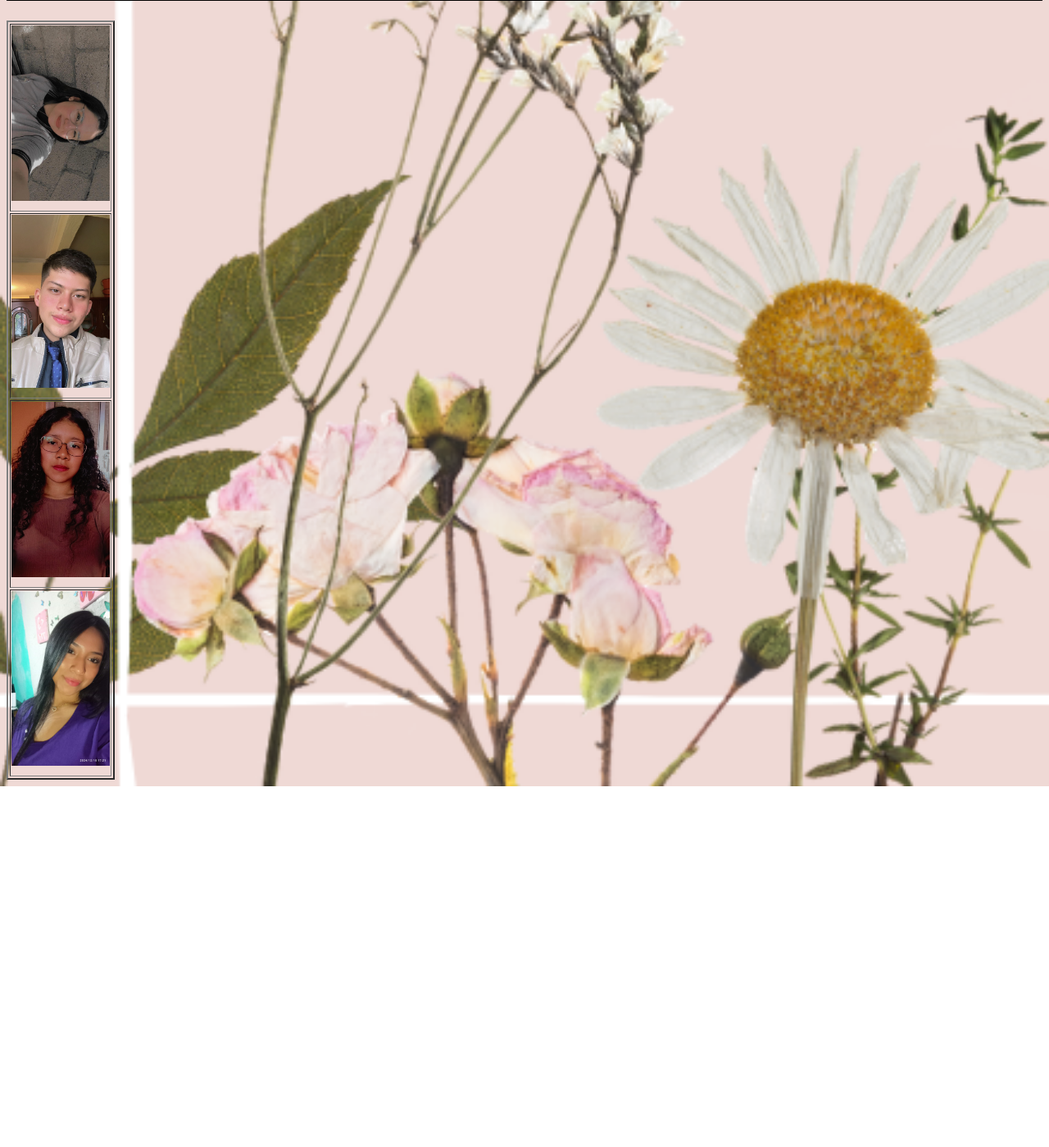
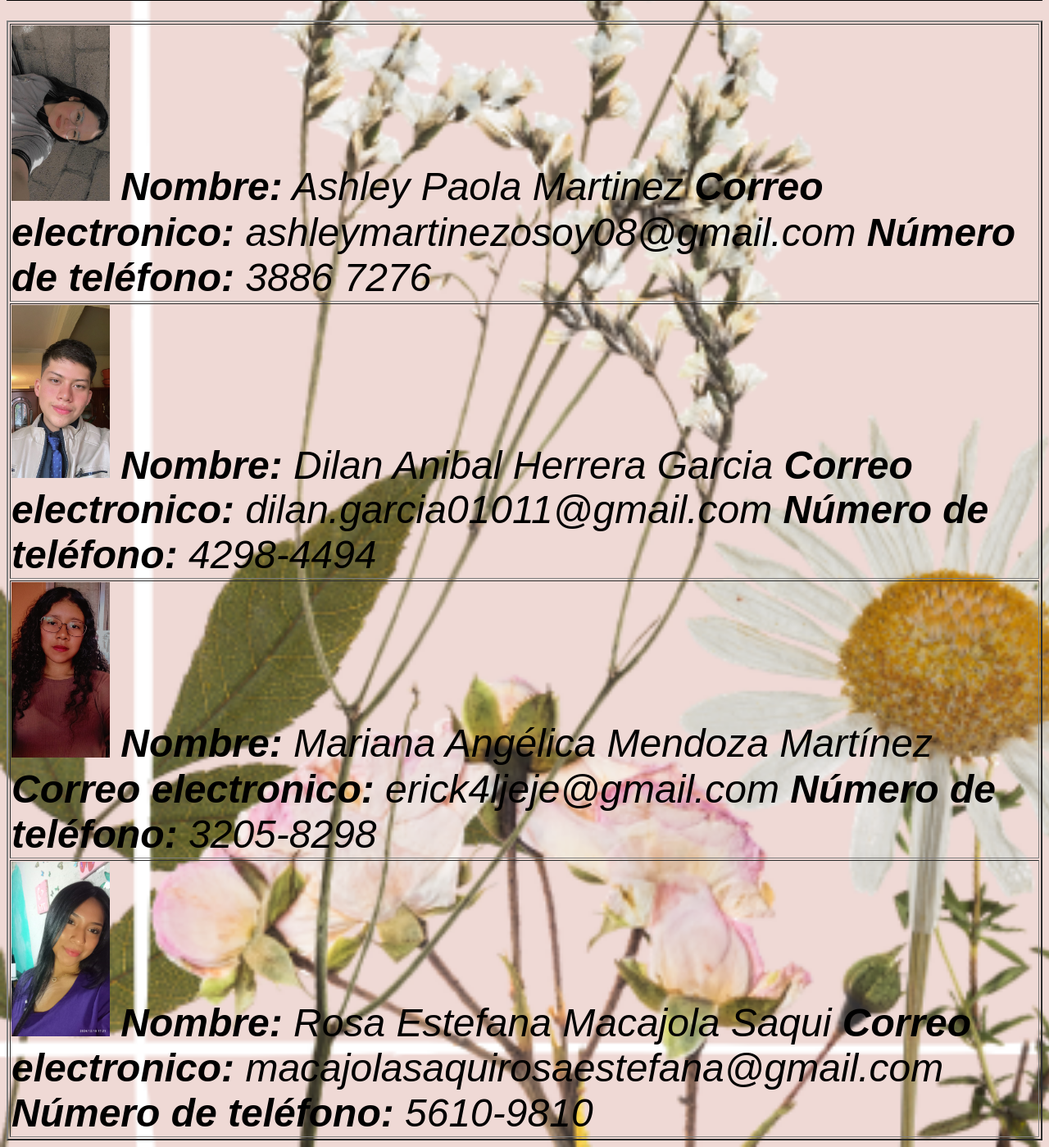
Before and after one commit to Emily898/Emily-Cord-n-, a plain HTML site: page index.html in a window 1280 px wide. Shown: the part 2198-3597 px from the top of the page at 82% size. Before the commit the page ends 3157 px from the top, so only its background shows below. Drawn offline with Linux system fonts and the light colour scheme.

Commit message:
Update index.html

```diff
--- a/index.html
+++ b/index.html
@@ -53,21 +53,45 @@ background-image: url("fondo.avif");
 <tr>
 <td>
   <img src="Ashley.jpg" heigth = "110" width = "120" />
+ <b> Nombre:</b>
+<i>Ashley Paola Martinez</i>
+  <b>Correo electronico:</b>
+<i>ashleymartinezosoy08@gmail.com</i>
+<b>Número de teléfono:</b>
+<i>3886 7276</i>
 </td>
 </tr>
 <tr>
 <td>
   <img src="Dilan.jpg" heigth = "110" width = "120" />
+   <b> Nombre:</b>
+<i>Dilan Anibal Herrera Garcia</i>
+  <b>Correo electronico:</b>
+<i>dilan.garcia01011@gmail.com</i>
+<b>Número de teléfono:</b>
+<i>4298-4494</i>
 </td>
 </tr>
 <tr>
 <td>
   <img src="Mariana.jpg" heigth = "110" width = "120" />
+  <b> Nombre:</b>
+<i>Mariana Angélica Mendoza Martínez</i>
+  <b>Correo electronico:</b>
+<i>erick4ljeje@gmail.com</i>
+<b>Número de teléfono:</b>
+<i>3205-8298</i>
 </td>
 </tr>
 <tr>
 <td>
   <img src="Rosa.jpg" heigth = "110" width = "120" />
+  <b> Nombre:</b>
+<i>Rosa Estefana Macajola Saqui</i>
+  <b>Correo electronico:</b>
+<i>macajolasaquirosaestefana@gmail.com</i>
+<b>Número de teléfono:</b>
+<i>5610-9810</i>
 </td>
 </tr>
 </table>
```
